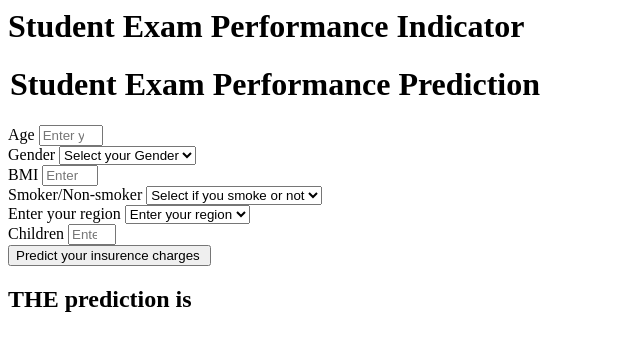
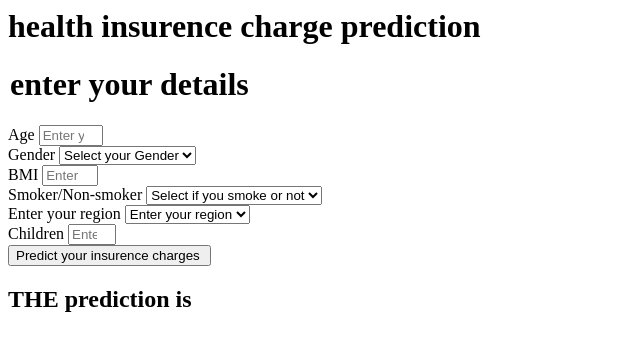
Before and after one commit to bhaskar0402/my-projects, a Flask app: page / in a window 1280 px wide. Shown: the top 351 px of the page, without its empty margins (0-640 px from the left). Run offline with Flask 3, Linux system fonts and the light colour scheme.

Commit message:
smallchange in html

```diff
--- a/templates/index.html
+++ b/templates/index.html
@@ -1,11 +1,11 @@
 <html>
 <body>
     <div class="login">
-       <h1>Student Exam Performance Indicator</h1>
+       <h1>health insurence charge prediction</h1>
 
        <form action="{{ url_for('predict_datapoint')}}" method="post">
         <h1>
-            <legend>Student Exam Performance Prediction</legend>
+            <legend>enter your details</legend>
         </h1>
         <div class="mb-3">
             <label class="form-label">Age</label>
```
